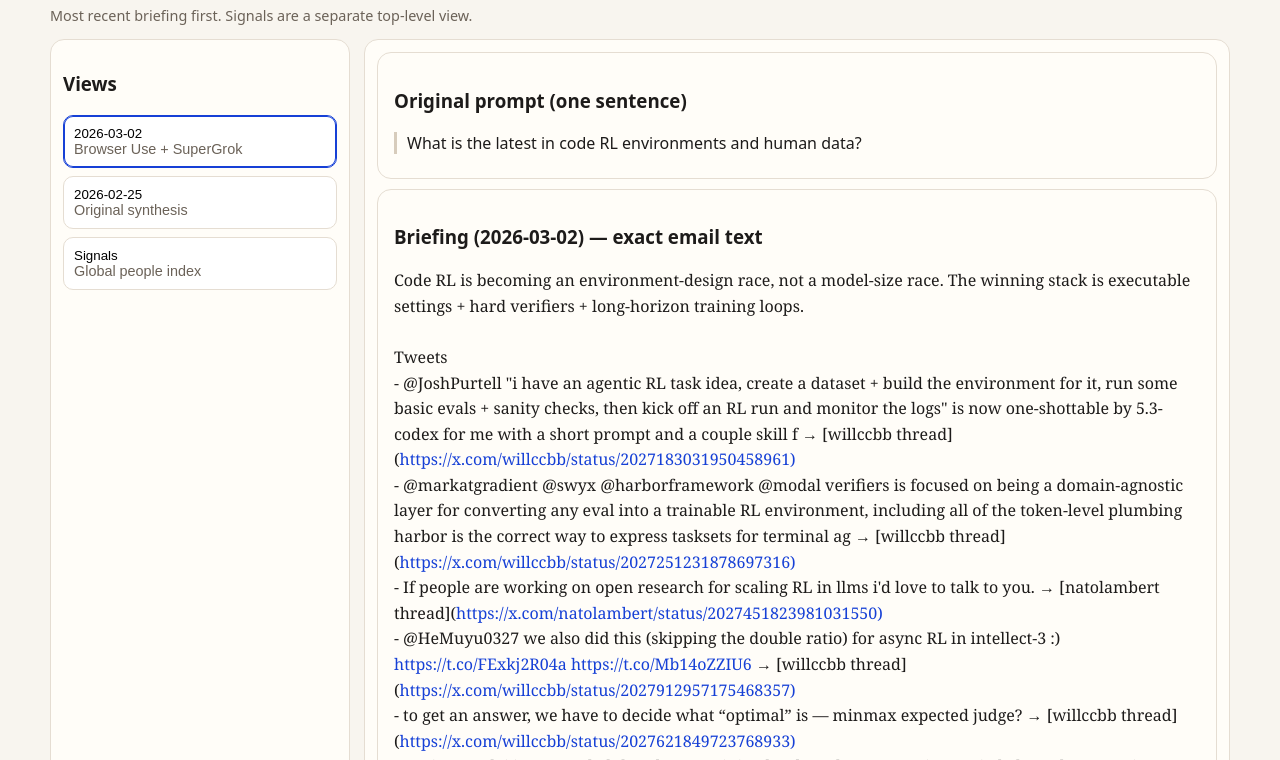
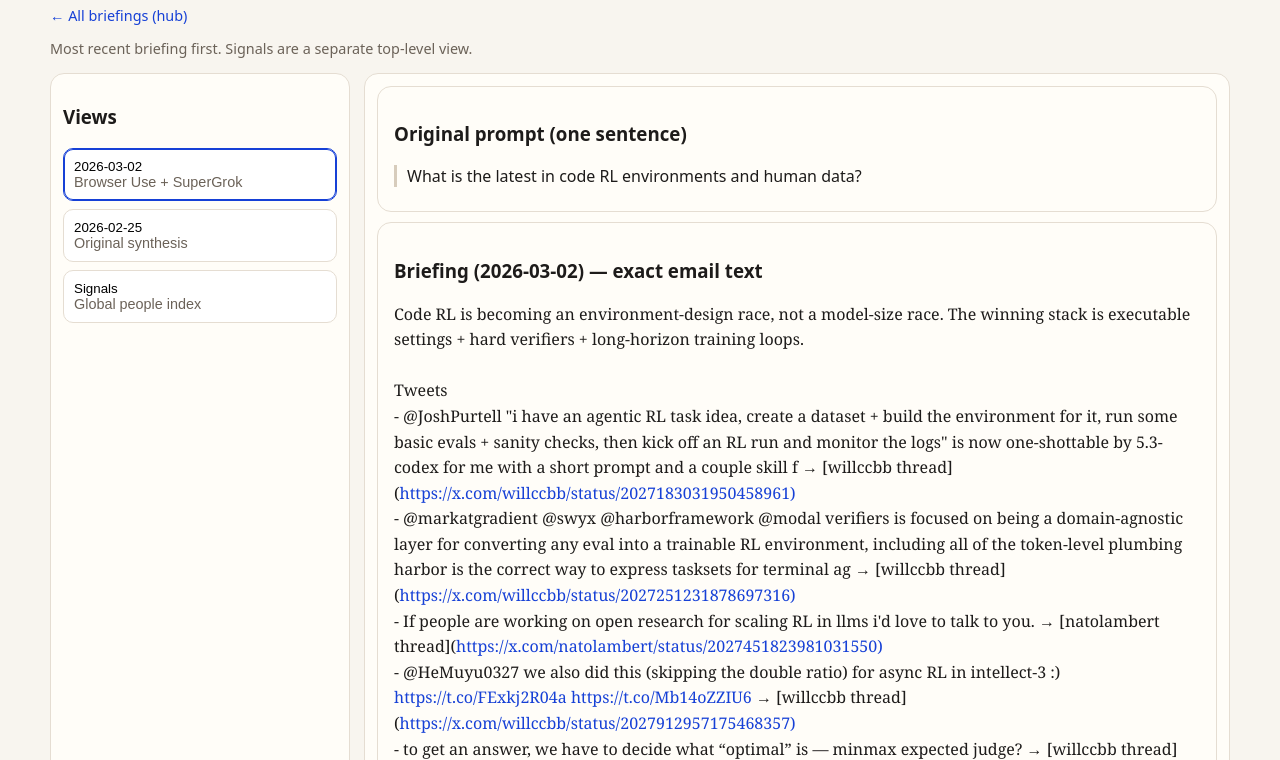
Before and after one commit to zenobia-pay/code-rl-briefing, a website: page public/index.html in a window 1280 px wide. Shown: the part 104-864 px from the top of the page. Drawn offline with Linux system fonts and the light colour scheme.

Commit message:
add link back to briefings hub

```diff
--- a/public/index.html
+++ b/public/index.html
@@ -25,6 +25,7 @@
 <body>
 <main class="wrap">
   <h1>Code RL Briefings</h1>
+  <p class="meta"><a href="https://briefing-hub.founders-0e1.workers.dev" target="_blank">← All briefings (hub)</a></p>
   <p class="meta">Most recent briefing first. Signals are a separate top-level view.</p>
   <div class="layout">
     <aside class="panel">
```
